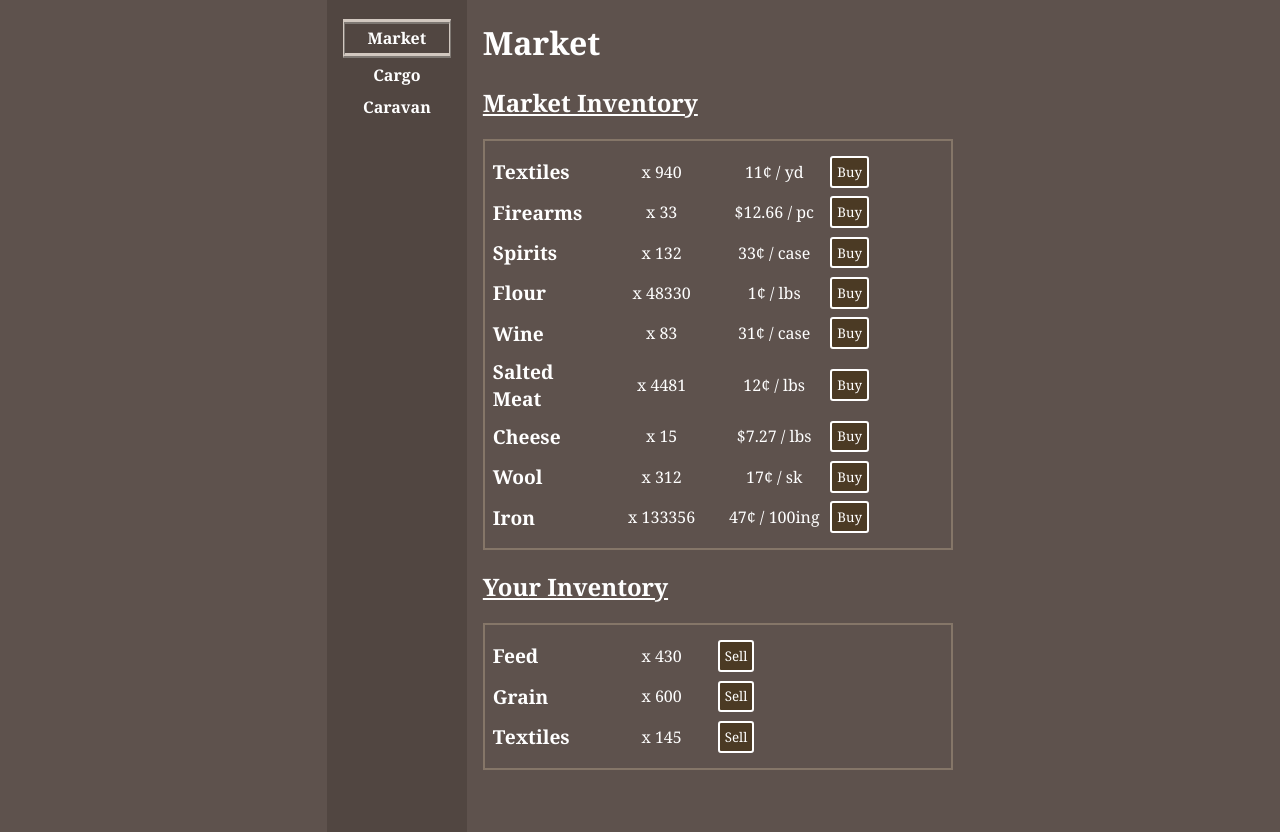
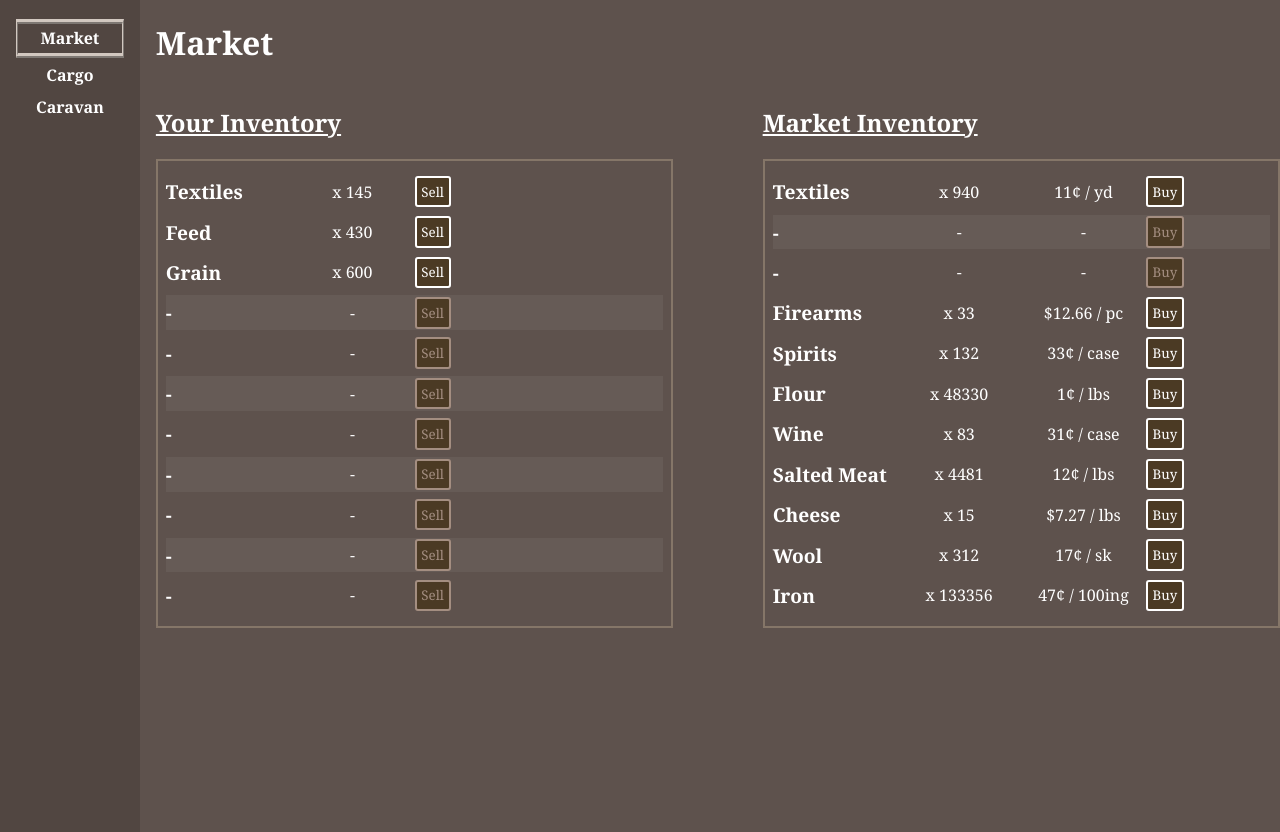
Before and after one commit to eignnx/the-silt-road, a React (Create React App) app: page /game/market in a window 1280 px wide. Built offline with nearby package versions, Linux system fonts and the light colour scheme; a web font is replaced by a local one.

Commit message:
impl market-inventory side-by-side (initial)

```diff
--- a/src/routes/MarketView.tsx
+++ b/src/routes/MarketView.tsx
@@ -45,13 +45,91 @@ export default function MarketView() {
     const { playerInventory, market } = useLoaderData() as MarketViewLoaderData;
     const fetcher = useFetcher();
 
+    type OrderedInventories = {
+        common: { [comm in Commodity]: { player: number, market: number; } };
+        playerOnly: { [comm in Commodity]: number };
+        marketOnly: { [comm in Commodity]: number };
+    };
+
+    const orderedInventories: OrderedInventories = {
+        common: {} as any,
+        playerOnly: {} as any,
+        marketOnly: {} as any,
+    };
+
+    for (const commKey in playerInventory) {
+        const comm = commKey as Commodity;
+        const playerQty = playerInventory[comm]!;
+        if (playerQty < 1) { continue; }
+
+        const marketQty = market.inventory[comm];
+        if (marketQty !== undefined && marketQty > 0) {
+            orderedInventories.common[comm] = {
+                player: playerQty,
+                market: marketQty
+            };
+        } else {
+            orderedInventories.playerOnly[comm] = playerQty;
+        }
+
+    }
+
+    for (const commKey in market.inventory) {
+        const comm = commKey as Commodity;
+        const marketQty = market.inventory[comm]!;
+        if (marketQty < 1) { continue; }
+
+        if (playerInventory[comm] === undefined) {
+            orderedInventories.marketOnly[comm] = marketQty;
+        }
+    }
+
     return (<>
         <h1>Market</h1>
         <div className="inventory-market-side-by-side">
+            <div className="player-inventory">
+                <h2>Your Inventory</h2>
+                <div className="inventory-display">
+                    {Object.entries(orderedInventories.common).map(([comm, { player: qty }]) => {
+                        return (
+                            <fetcher.Form method="PATCH">
+                                <div className='inventory-row'>
+                                    <span className='commodity'>{titleCase(comm)}</span>
+                                    <span>{`x ${qty}`}</span>
+                                    <button type="submit">Sell</button>
+                                </div>
+                                <input type="hidden" name="commodityKind" value={comm} />
+                                <input type="hidden" name="_action" value="sell" />
+                            </fetcher.Form>
+                        );
+                    }
+                    )}
+                    {Object.entries(orderedInventories.playerOnly).map(([comm, qty]) => {
+                        return (
+                            <fetcher.Form method="PATCH">
+                                <div className='inventory-row'>
+                                    <span className='commodity'>{titleCase(comm)}</span>
+                                    <span>{`x ${qty}`}</span>
+                                    <button type="submit">Sell</button>
+                                </div>
+                                <input type="hidden" name="commodityKind" value={comm} />
+                                <input type="hidden" name="_action" value="sell" />
+                            </fetcher.Form>
+                        );
+                    })}
+                    {Object.entries(orderedInventories.marketOnly).map(() => (
+                        <div className='inventory-row'>
+                            <span className='commodity'> - </span>
+                            <span> - </span>
+                            <button disabled>Sell</button>
+                        </div>
+                    ))}
+                </div>
+            </div>
             <div className="market-inventory">
                 <h2>Market Inventory</h2>
                 <div className="inventory-display">
-                    {Object.entries(market.inventory).map(([comm, qty]) => {
+                    {Object.entries(orderedInventories.common).map(([comm, { market: qty }]) => {
                         return (
                             <fetcher.Form method="PATCH">
                                 <div className='inventory-row'>
@@ -68,27 +146,30 @@ export default function MarketView() {
                         );
                     }
                     )}
+                    {Object.entries(orderedInventories.playerOnly).map(() => (
+                        <div className='inventory-row'>
+                            <span className='commodity'> - </span>
+                            <span> - </span>
+                            <span> - </span>
+                            <button disabled>Buy</button>
                         </div>
-            </div>
-            <div className="player-inventory">
-                <h2>Your Inventory</h2>
-                <div className="inventory-display">
-                    {Object.entries(playerInventory).map(([comm, qty]) => {
-                        return (
+                    ))}
+                    {Object.entries(orderedInventories.marketOnly).map(([comm, qty]) => (
                         <fetcher.Form method="PATCH">
                             <div className='inventory-row'>
                                 <span className='commodity'>{titleCase(comm)}</span>
                                 <span>{`x ${qty}`}</span>
-                                    <button type="submit">Sell</button>
+                                <span>
+                                    {`${marketPrice(market, comm as Commodity)}`}
+                                </span>
+                                <button type="submit">Buy</button>
                             </div>
                             <input type="hidden" name="commodityKind" value={comm} />
-                                <input type="hidden" name="_action" value="sell" />
+                            <input type="hidden" name="_action" value="buy" />
                         </fetcher.Form>
-                        );
-                    }
-                    )}
+                    ))}
                 </div>
             </div>
         </div>
     </>);
-}
+};
--- a/src/styles/MarketView.css
+++ b/src/styles/MarketView.css
@@ -4,6 +4,20 @@ p {
 
 h2 {
     text-decoration: underline;
+}
+
+.inventory-market-side-by-side {
+    display: grid;
+    grid-template-columns: 1fr 10ch 1fr;
+    width: 100%;
+}
+
+.market-inventory {
+    grid-column: 3;
+}
+
+.player-inventory {
+    grid-column: 1;
 }
 
 .inventory-row {
--- a/src/styles/index.css
+++ b/src/styles/index.css
@@ -33,6 +33,12 @@ button:hover {
   background-color: rgb(133, 92, 69);
 }
 
+button:disabled {
+  background-color: rgb(75, 58, 36);
+  color: rgb(164, 142, 129);
+  border-color: rgb(164, 142, 129);
+}
+
 body {
   margin: 0;
   -webkit-font-smoothing: antialiased;
@@ -43,7 +49,7 @@ body {
 }
 
 body>* {
-  width: 70ch;
+  /* width: 70ch; */
 }
 
 form>* {
```
Lines whose indentation alone changed are shown as unchanged.
